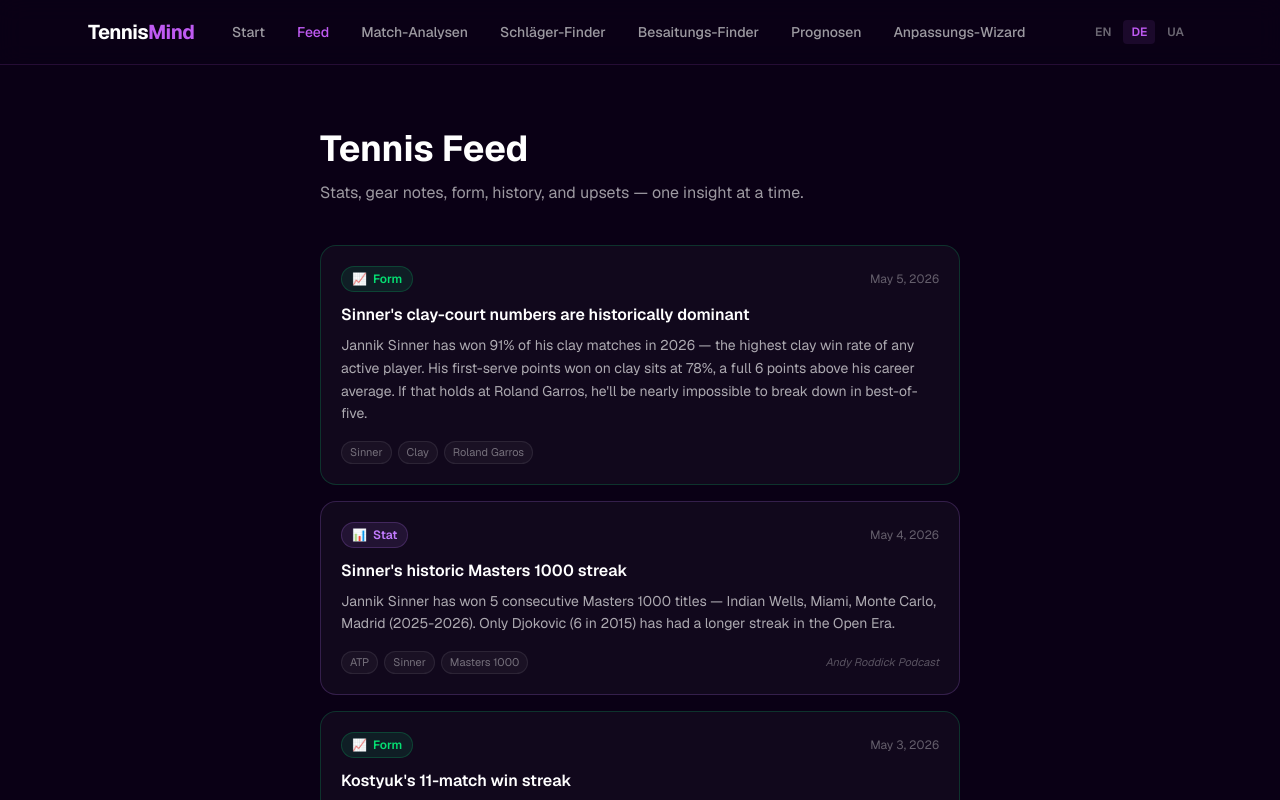
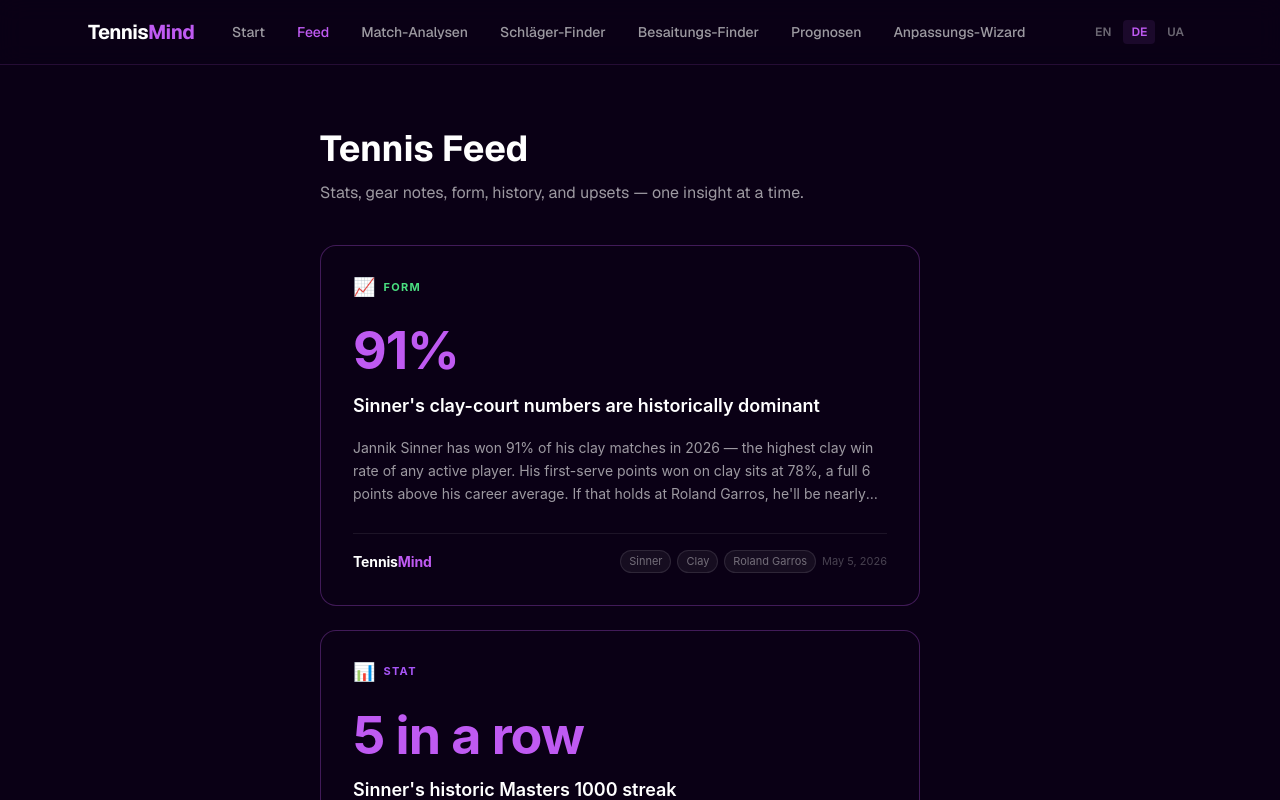
Before and after one commit to dmytrogalakhov/tennismind-web, a Next.js app: page /de/feed in a window 1280 px wide. Shown: the top 800 px of the page. Built offline with nearby package versions, Linux system fonts and the light colour scheme.

Commit message:
Add branded stat graphic cards for feed

```diff
--- a/app/[lang]/feed/page.tsx
+++ b/app/[lang]/feed/page.tsx
@@ -1,7 +1,7 @@
 import { getDictionary, hasLocale } from "../dictionaries";
 import { notFound } from "next/navigation";
-import { getAllFeedCards, type FeedCard, type FeedCardType } from "@/lib/feed";
-import { formatDate } from "@/lib/analyses";
+import { getAllFeedCards } from "@/lib/feed";
+import FeedStatCard from "@/app/components/FeedStatCard";
 
 export default async function FeedPage({
   params,
@@ -22,9 +22,16 @@ export default async function FeedPage({
           <p className="text-white/60">Stats, gear notes, form, history, and upsets — one insight at a time.</p>
         </div>
 
-        <div className="flex flex-col gap-4">
+        <div className="flex flex-col gap-6">
           {cards.map((card) => (
-            <FeedCardComponent key={card.slug} card={card} />
+            <FeedStatCard
+              key={card.slug}
+              type={card.type}
+              title={card.title}
+              body={card.body}
+              tags={card.tags}
+              date={card.date}
+            />
           ))}
           {cards.length === 0 && (
             <p className="text-white/40 text-sm">No posts yet.</p>
@@ -34,59 +41,3 @@ export default async function FeedPage({
     </div>
   );
 }
-
-const TYPE_CONFIG: Record<FeedCardType, { icon: string; label: string; border: string; badge: string }> = {
-  stat:    { icon: "📊", label: "Stat",    border: "border-purple-400/20", badge: "bg-purple-400/10 text-purple-400 border-purple-400/20" },
-  gear:    { icon: "🏸", label: "Gear",    border: "border-cyan-400/20",   badge: "bg-cyan-400/10 text-cyan-400 border-cyan-400/20" },
-  form:    { icon: "📈", label: "Form",    border: "border-green-400/20",  badge: "bg-green-400/10 text-green-400 border-green-400/20" },
-  history: { icon: "📅", label: "History", border: "border-amber-400/20",  badge: "bg-amber-400/10 text-amber-400 border-amber-400/20" },
-  upset:   { icon: "⚡", label: "Upset",   border: "border-pink-400/20",   badge: "bg-pink-400/10 text-pink-400 border-pink-400/20" },
-};
-
-function FeedCardComponent({ card }: { card: FeedCard }) {
-  const cfg = TYPE_CONFIG[card.type] ?? TYPE_CONFIG.stat;
-
-  return (
-    <article className={`bg-white/[0.03] border ${cfg.border} rounded-2xl p-5 hover:bg-white/[0.05] transition-colors`}>
-      {/* Type badge + date */}
-      <div className="flex items-center justify-between mb-3">
-        <span className={`inline-flex items-center gap-1.5 text-xs font-semibold px-2.5 py-1 rounded-full border ${cfg.badge}`}>
-          <span>{cfg.icon}</span>
-          {cfg.label}
-        </span>
-        <time className="text-xs text-white/35">{formatDate(card.date)}</time>
-      </div>
-
-      {/* Title */}
-      <h2 className="text-base font-semibold text-white leading-snug mb-2">
-        {card.title}
-      </h2>
-
-      {/* Body */}
-      <p className="text-sm text-white/65 leading-relaxed">
-        {card.body}
-      </p>
-
-      {/* Tags + source */}
-      <div className="flex items-center justify-between mt-4 gap-4">
-        {card.tags.length > 0 && (
-          <div className="flex flex-wrap gap-1.5">
-            {card.tags.map((tag) => (
-              <span
-                key={tag}
-                className="text-[11px] text-white/40 bg-white/[0.04] border border-white/8 px-2 py-0.5 rounded-full"
-              >
-                {tag}
-              </span>
-            ))}
-          </div>
-        )}
-        {card.source && (
-          <span className="text-[11px] text-white/30 italic shrink-0 ml-auto">
-            {card.source}
-          </span>
-        )}
-      </div>
-    </article>
-  );
-}
--- /dev/null
+++ b/app/components/FeedStatCard.tsx
@@ -0,0 +1,237 @@
+"use client";
+
+import { useRef } from "react";
+import { toPng } from "html-to-image";
+import type { FeedCardType } from "@/lib/feed";
+import { formatDate } from "@/lib/analyses";
+
+type Props = {
+  type: FeedCardType;
+  title: string;
+  body: string;
+  tags: string[];
+  date: string;
+};
+
+const TYPE_CONFIG: Record<FeedCardType, { icon: string; label: string; color: string }> = {
+  stat:    { icon: "📊", label: "STAT",    color: "#a855f7" },
+  gear:    { icon: "🏸", label: "GEAR",    color: "#22d3ee" },
+  form:    { icon: "📈", label: "FORM",    color: "#4ade80" },
+  history: { icon: "📅", label: "HISTORY", color: "#fbbf24" },
+  upset:   { icon: "⚡", label: "UPSET",   color: "#f472b6" },
+};
+
+function extractKeyFact(title: string, body: string): string {
+  const combined = title + " " + body.split(".")[0];
+
+  // percentage comparison: "78%" or "15.5% → 14.9%"
+  const pctCompare = combined.match(/(\d+\.?\d*%)\s*(?:→|to)\s*(\d+\.?\d*%)/);
+  if (pctCompare) return `${pctCompare[1]} → ${pctCompare[2]}`;
+
+  // standalone percentage
+  const pct = combined.match(/(\d+\.?\d*)%/);
+  if (pct) return `${pct[1]}%`;
+
+  // "N consecutive" / "N straight" / "N in a row"
+  const consecutive = combined.match(/(\d+)\s+(?:consecutive|straight|in[- ]a[- ]row)/i);
+  if (consecutive) return `${consecutive[1]} in a row`;
+
+  // "N-match" / "N-game" / "N-set" in title
+  const nMatch = title.match(/(\d+)-(?:match|game|set)/i);
+  if (nMatch) return nMatch[1];
+
+  // any meaningful number in title (skip common tournament tier numbers)
+  const SKIP = new Set(["1000", "500", "250"]);
+  const titleNums = (title.match(/\b(\d+)\b/g) ?? []).filter((n) => !SKIP.has(n));
+  if (titleNums.length) return titleNums[0];
+
+  // any number from first body sentence
+  const firstSentence = body.split(".")[0];
+  const bodyNums = (firstSentence.match(/\b(\d+)\b/g) ?? []).filter((n) => !SKIP.has(n));
+  if (bodyNums.length) return bodyNums[0];
+
+  // fall back to first three significant words from title
+  return title
+    .split(" ")
+    .filter((w) => w.length > 3)
+    .slice(0, 3)
+    .join(" ");
+}
+
+export default function FeedStatCard({ type, title, body, tags, date }: Props) {
+  const cardRef = useRef<HTMLDivElement>(null);
+  const cfg = TYPE_CONFIG[type] ?? TYPE_CONFIG.stat;
+  const keyFact = extractKeyFact(title, body);
+
+  async function handleDownload() {
+    if (!cardRef.current) return;
+    const dataUrl = await toPng(cardRef.current, { pixelRatio: 2, cacheBust: true });
+    const a = document.createElement("a");
+    a.download = `tennismind-${title.slice(0, 40).replace(/\s+/g, "-").toLowerCase()}.png`;
+    a.href = dataUrl;
+    a.click();
+  }
+
+  return (
+    <div className="relative group">
+      {/* Card — inline styles so html-to-image captures them faithfully */}
+      <div
+        ref={cardRef}
+        style={{
+          background: "#0a0015",
+          border: "1px solid rgba(191,90,242,0.3)",
+          borderRadius: 16,
+          padding: 32,
+          minHeight: 300,
+          maxWidth: 600,
+          width: "100%",
+          boxSizing: "border-box",
+          fontFamily:
+            "-apple-system, BlinkMacSystemFont, 'Segoe UI', system-ui, sans-serif",
+          position: "relative",
+        }}
+      >
+        {/* Type label */}
+        <div
+          style={{
+            display: "flex",
+            alignItems: "center",
+            gap: 8,
+            marginBottom: 28,
+          }}
+        >
+          <span style={{ fontSize: 18, lineHeight: 1 }}>{cfg.icon}</span>
+          <span
+            style={{
+              fontSize: 11,
+              fontWeight: 700,
+              letterSpacing: "0.12em",
+              color: cfg.color,
+            }}
+          >
+            {cfg.label}
+          </span>
+        </div>
+
+        {/* Key fact — BIG */}
+        <div
+          style={{
+            fontSize: 52,
+            fontWeight: 700,
+            color: "#BF5AF2",
+            lineHeight: 1.05,
+            marginBottom: 14,
+            letterSpacing: "-0.02em",
+          }}
+        >
+          {keyFact}
+        </div>
+
+        {/* Title */}
+        <div
+          style={{
+            fontSize: 18,
+            fontWeight: 600,
+            color: "#ffffff",
+            lineHeight: 1.4,
+            marginBottom: 18,
+          }}
+        >
+          {title}
+        </div>
+
+        {/* Body — clamped to 3 lines visually */}
+        <div
+          style={{
+            fontSize: 14,
+            color: "rgba(255,255,255,0.6)",
+            lineHeight: 1.65,
+            marginBottom: 28,
+            display: "-webkit-box",
+            WebkitLineClamp: 3,
+            WebkitBoxOrient: "vertical",
+            overflow: "hidden",
+          }}
+        >
+          {body}
+        </div>
+
+        {/* Bottom bar */}
+        <div
+          style={{
+            display: "flex",
+            alignItems: "center",
+            justifyContent: "space-between",
+            borderTop: "1px solid rgba(255,255,255,0.08)",
+            paddingTop: 16,
+            gap: 12,
+          }}
+        >
+          {/* Wordmark */}
+          <span style={{ fontSize: 14, fontWeight: 700, letterSpacing: "-0.01em", flexShrink: 0 }}>
+            <span style={{ color: "#ffffff" }}>Tennis</span>
+            <span style={{ color: "#BF5AF2" }}>Mind</span>
+          </span>
+
+          {/* Tags + date */}
+          <div
+            style={{
+              display: "flex",
+              alignItems: "center",
+              gap: 6,
+              flexWrap: "wrap",
+              justifyContent: "flex-end",
+            }}
+          >
+            {tags.map((tag) => (
+              <span
+                key={tag}
+                style={{
+                  fontSize: 11,
+                  color: "rgba(255,255,255,0.4)",
+                  background: "rgba(255,255,255,0.05)",
+                  border: "1px solid rgba(255,255,255,0.1)",
+                  padding: "2px 8px",
+                  borderRadius: 999,
+                }}
+              >
+                {tag}
+              </span>
+            ))}
+            <span
+              style={{
+                fontSize: 11,
+                color: "rgba(255,255,255,0.25)",
+                flexShrink: 0,
+              }}
+            >
+              {formatDate(date)}
+            </span>
+          </div>
+        </div>
+      </div>
+
+      {/* Download button — only shown on hover, not part of export */}
+      <button
+        onClick={handleDownload}
+        className="absolute top-3 right-3 opacity-0 group-hover:opacity-100 transition-opacity bg-white/10 hover:bg-white/20 border border-white/20 rounded-lg p-2 text-white/50 hover:text-white"
+        aria-label="Download as PNG"
+      >
+        <svg
+          width="14"
+          height="14"
+          viewBox="0 0 24 24"
+          fill="none"
+          stroke="currentColor"
+          strokeWidth="2"
+          strokeLinecap="round"
+          strokeLinejoin="round"
+        >
+          <path d="M21 15v4a2 2 0 0 1-2 2H5a2 2 0 0 1-2-2v-4" />
+          <polyline points="7 10 12 15 17 10" />
+          <line x1="12" y1="15" x2="12" y2="3" />
+        </svg>
+      </button>
+    </div>
+  );
+}
--- a/package.json
+++ b/package.json
@@ -13,6 +13,7 @@
     "@vercel/analytics": "^2.0.1",
     "@vercel/speed-insights": "^2.0.0",
     "gray-matter": "^4.0.3",
+    "html-to-image": "^1.11.13",
     "next": "16.2.4",
     "react": "19.2.4",
     "react-dom": "19.2.4"
```
Also changed, not shown: 1 other file (tests, documents, lock files or other folders).
